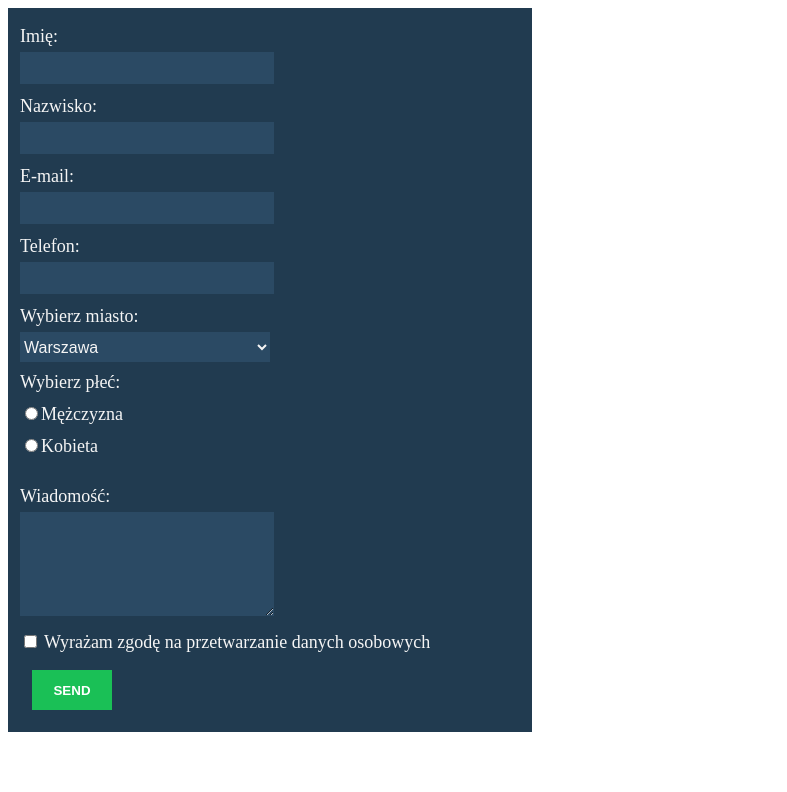
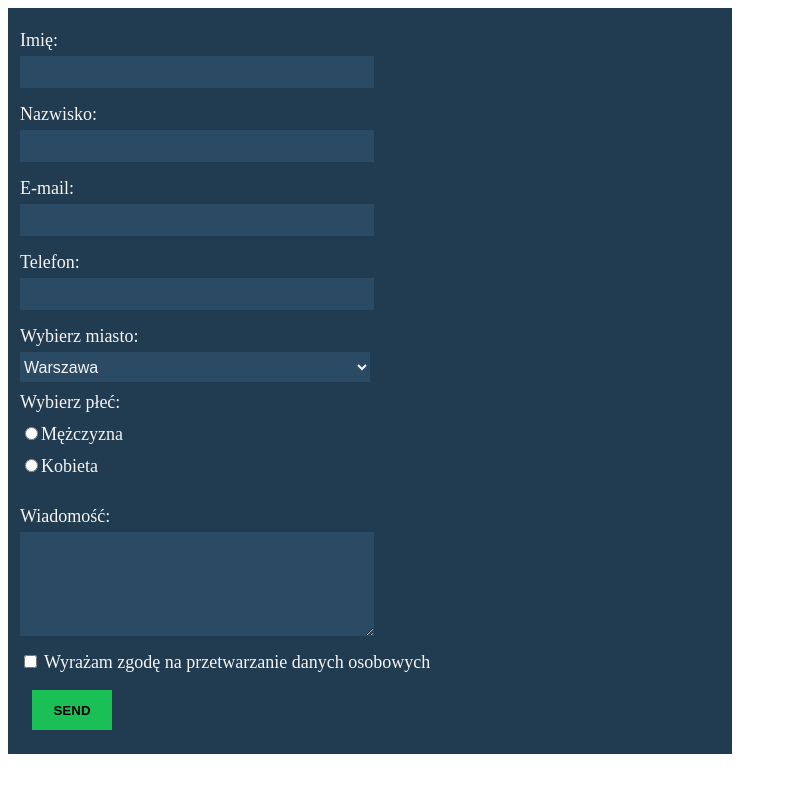
Before and after one commit to Borys-dotcom/CSS_zadanie1, a plain HTML site: page index.html in a window 1280 px wide. Shown: the whole page, without its empty margins (0-787 px from the left). Drawn offline with Linux system fonts and the light colour scheme.

Commit message:
small corrections

```diff
--- a/css/style.css
+++ b/css/style.css
@@ -2,21 +2,28 @@ html{
     background-color: white;
 }
 
-body{
-    width: 500px;
-    height: 700px;
+form{
+    width: 700px;
     background-color: #213b50;
     padding: 12px;
+    color: whitesmoke;
 }
 
 label,
 p{
-    color: whitesmoke;
     line-height: 32px;
     font-size: 18px;
     font-weight: 500;
     margin-bottom: 0px;
     margin-top: 4px;
+}
+
+label[for="name"],
+label[for="lastname"],
+label[for="mail"],
+label[for="city"],
+label[for="phone"]{
+    display: block;
 }
 
 input[type="text"],
@@ -29,9 +36,9 @@ textarea{
     border: 0px;
     width: 50%;
     height: 30px;
-    color: whitesmoke;
     font-size: 16px;
     font-weight: 500;
+    color: whitesmoke;
 }
 
 select:focus,
@@ -43,7 +50,6 @@ input:focus{
 }
 
 select{
-    color: whitesmoke;
     margin-bottom: 0px;
 }
 
@@ -53,10 +59,10 @@ textarea{
 
 select{
     height: 30px;
+    color: whitesmoke;
 }
 
 input[type="submit"]{
-    color: white;
     text-transform: uppercase;
     font-weight: 600;
     background-color: #1ac056;
--- a/index.html
+++ b/index.html
@@ -12,23 +12,23 @@
     <!-- Zadanie domowe zrob z wykorzystaniem serwisu https://formspree.io -->
 
     <form action="https://formspree.io/f/movqewkl" method="POST">
-        <label for="name">Imię:</label> <br>
+        <label for="name">Imię:</label>
         <input type="text" name="name" id="name">
 
         <br>
-        <label for="lastname">Nazwisko:</label> <br>
+        <label for="lastname">Nazwisko:</label>
         <input type="text" name="lastname" id="lastname">
 
         <br>
-        <label for="mail">E-mail:</label> <br>
+        <label for="mail">E-mail:</label>
         <input type="email" name="_replyto" id="mail">
 
         <br>
-        <label for="phone">Telefon:</label> <br>
+        <label for="phone">Telefon:</label>
         <input type="tel" name="phone" id="phone">
 
         <br>
-        <label for="city">Wybierz miasto:</label> <br>
+        <label for="city">Wybierz miasto:</label>
         <select name="city" id="city">
             <option value="krakow">Kraków</option>
             <option value="warszawa" selected>Warszawa</option>
```
